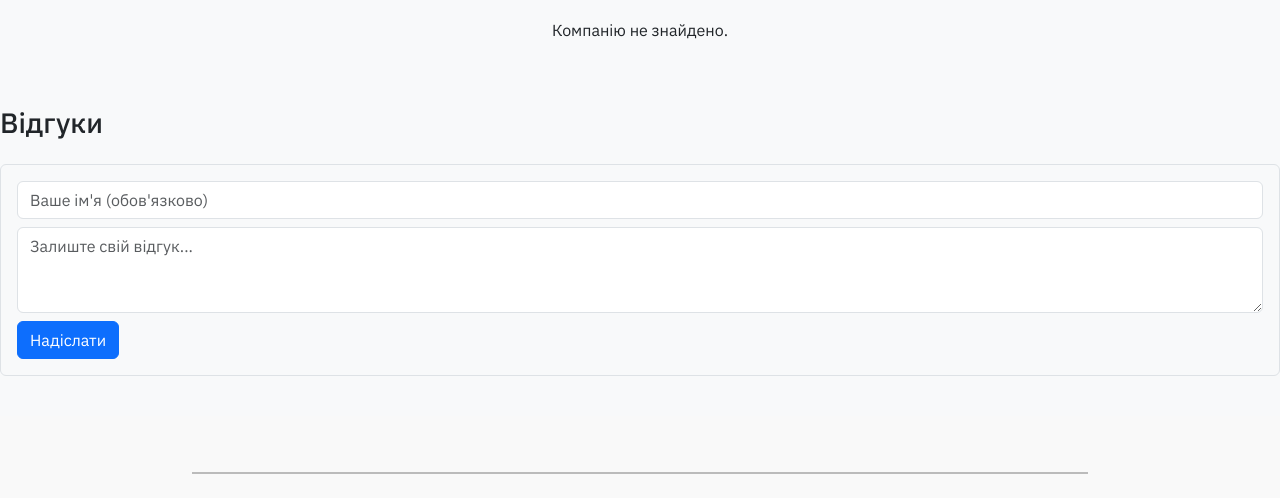
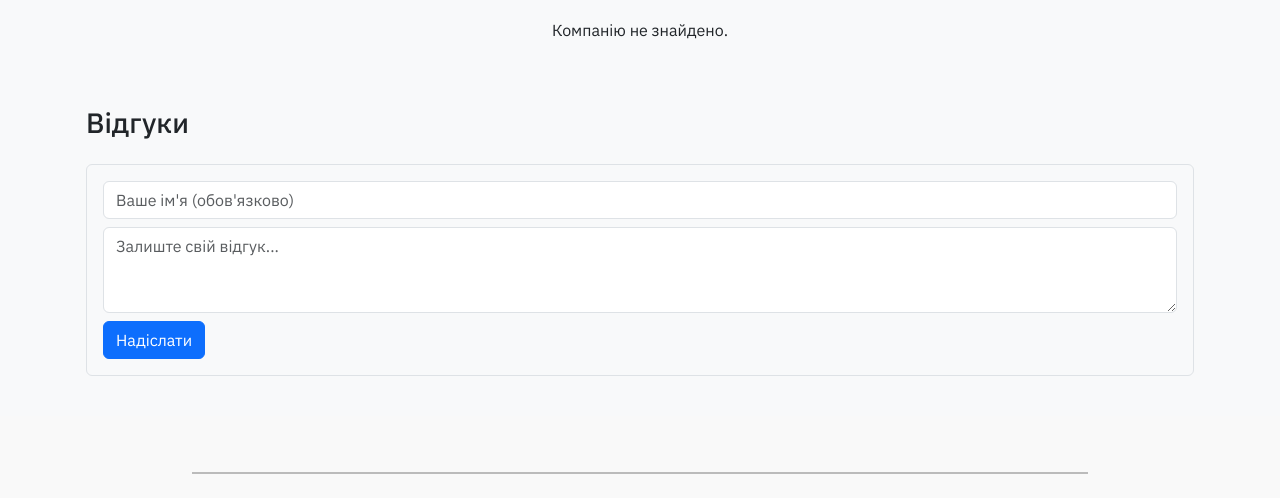
Before and after one commit to SanyaREZYA/business_catalog, a website: page html/company.html in a window 1280 px wide. Shown: the part 122-620 px from the top of the page. Drawn offline with nearby package versions, Linux system fonts and the light colour scheme; a web font is replaced by a local one.

Commit message:
add padding

```diff
--- a/html/company.html
+++ b/html/company.html
@@ -92,7 +92,7 @@
       <p>🔄 Оновлено: <span>2025-05-05</span></p>
     </div>
   </div>
-  <section class="company-reviews mt-5">
+  <section class="company-reviews container px-3 mt-5">
     <h3 class="mb-3">Відгуки</h3>
     <div id="reviews-list" class="mb-4"></div>
     <form id="review-form" class="border rounded p-3 bg-light">
```
